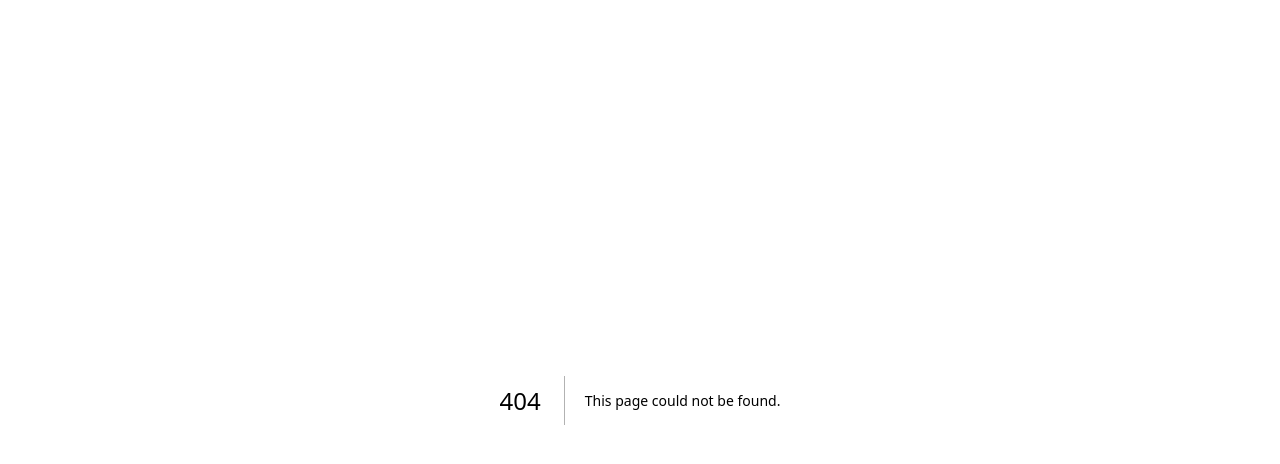
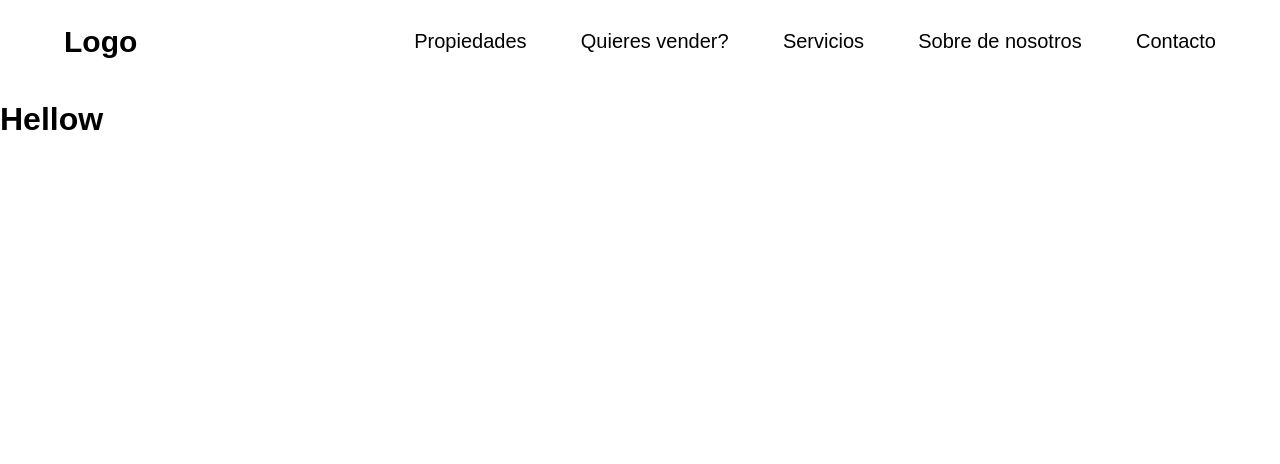
Before and after one commit to DeeRo-dev/Inmboliaria, a Next.js app: page /info in a window 1280 px wide. Before the commit this address had no page. Shown: the top 464 px of the page. Built offline with nearby package versions, Linux system fonts and the light colour scheme.

Commit message:
Trabajando en el router

```diff
--- a/components/ui/NavBar.jsx
+++ b/components/ui/NavBar.jsx
@@ -15,7 +15,7 @@ export const NavBar = () => {
         <h2>Logo</h2>
         </div>
         <ul className={style.ul}>
-          <li className={style.li}><Link href="/">Propiedades</Link></li>
+          <li className={style.li}><Link href="/info.-">Propiedades</Link></li>
           <li className={style.li}><Link href="/">Quieres vender?</Link></li>
           <li className={style.li}><Link href="/">Servicios</Link></li>
           <li className={style.li}><Link href="/">Sobre de nosotros</Link></li>
--- /dev/null
+++ b/pages/info.jsx
@@ -0,0 +1,14 @@
+
+import {NavBar} from "../components/ui/index.jsx"
+
+ const info = ()=>{
+  return (
+    <>
+    <NavBar/>
+      <h1>Hellow</h1>
+    </>
+  )
+}
+
+
+export default info;
```
